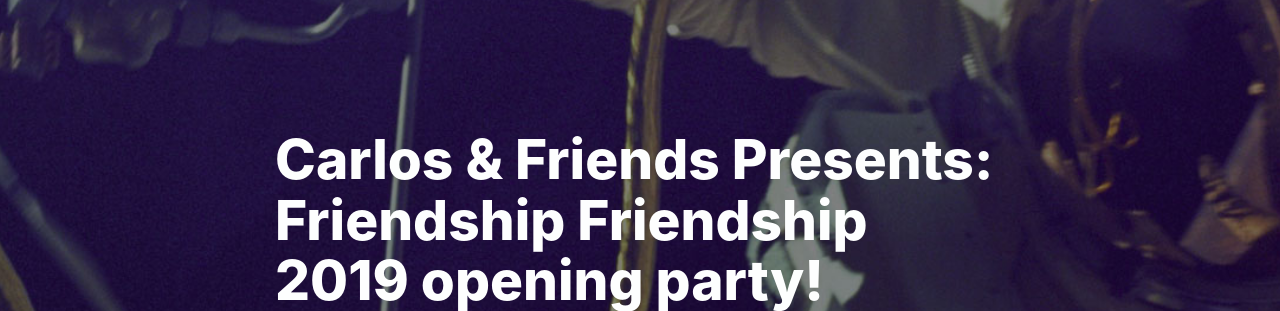
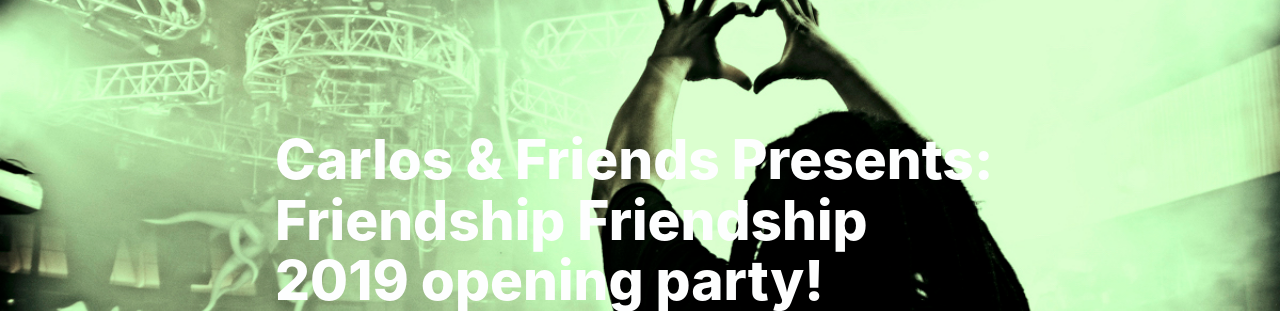
Before and after one commit to carlosalfonzo33/friendship, a website: page post.html in a window 1280 px wide. Shown: the part 71-382 px from the top of the page. Drawn offline with nearby package versions, Linux system fonts and the light colour scheme.

Commit message:
added image for donald

```diff
--- a/post.html
+++ b/post.html
@@ -51,7 +51,7 @@
     </nav>
 
       <!-- Page Header -->
-  <header class="masthead" style="background-image: url('img/post-bg.jpg')">
+  <header class="masthead" style="background-image: url('img/Donald1.jpg')">
       <div class="container">
         <div class="row">
           <div class="col-lg-8 col-md-10 mx-auto">
```
Also changed, not shown: img/Donald1.jpg (added), 1 other file.
